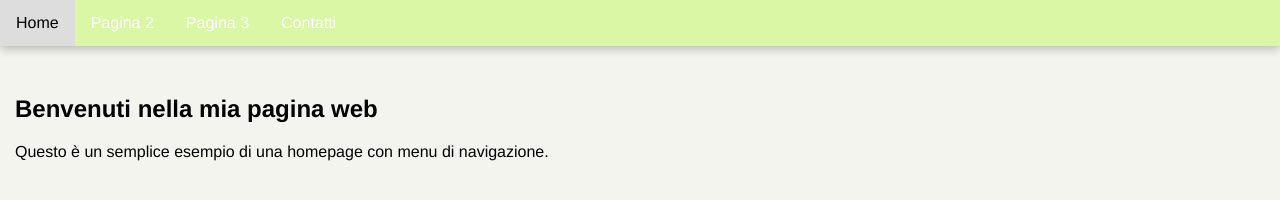
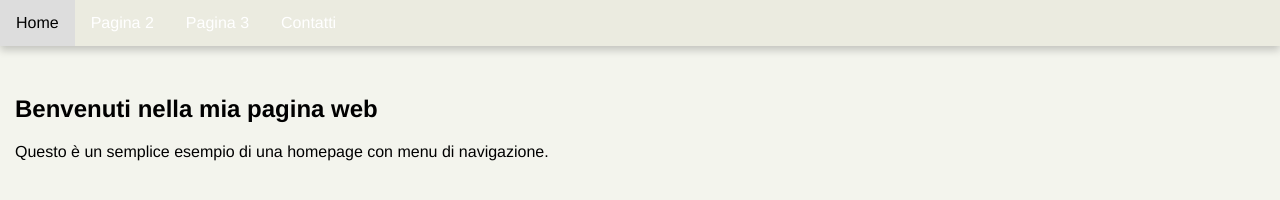
Before and after one commit to al27zanzottera/al27zanzottera.github.io, a plain HTML site: page index.html in a window 1280 px wide. Drawn offline with Linux system fonts and the light colour scheme.

Commit message:
Update style.css

```diff
--- a/style.css
+++ b/style.css
@@ -5,7 +5,7 @@ body {
 }
 
 nav {
-    background-color: #DAF7A6; /* Cambia il colore di sfondo del menu */
+    background-color: #ebebe0; /* Cambia il colore di sfondo del menu */
     overflow: hidden;
     width: 100%; /* Il menu occupa tutta la larghezza */
     box-shadow: 0 4px 8px 0 rgba(0,0,0,0.2); /* Aggiunge un'ombra per dare profondità */
```
